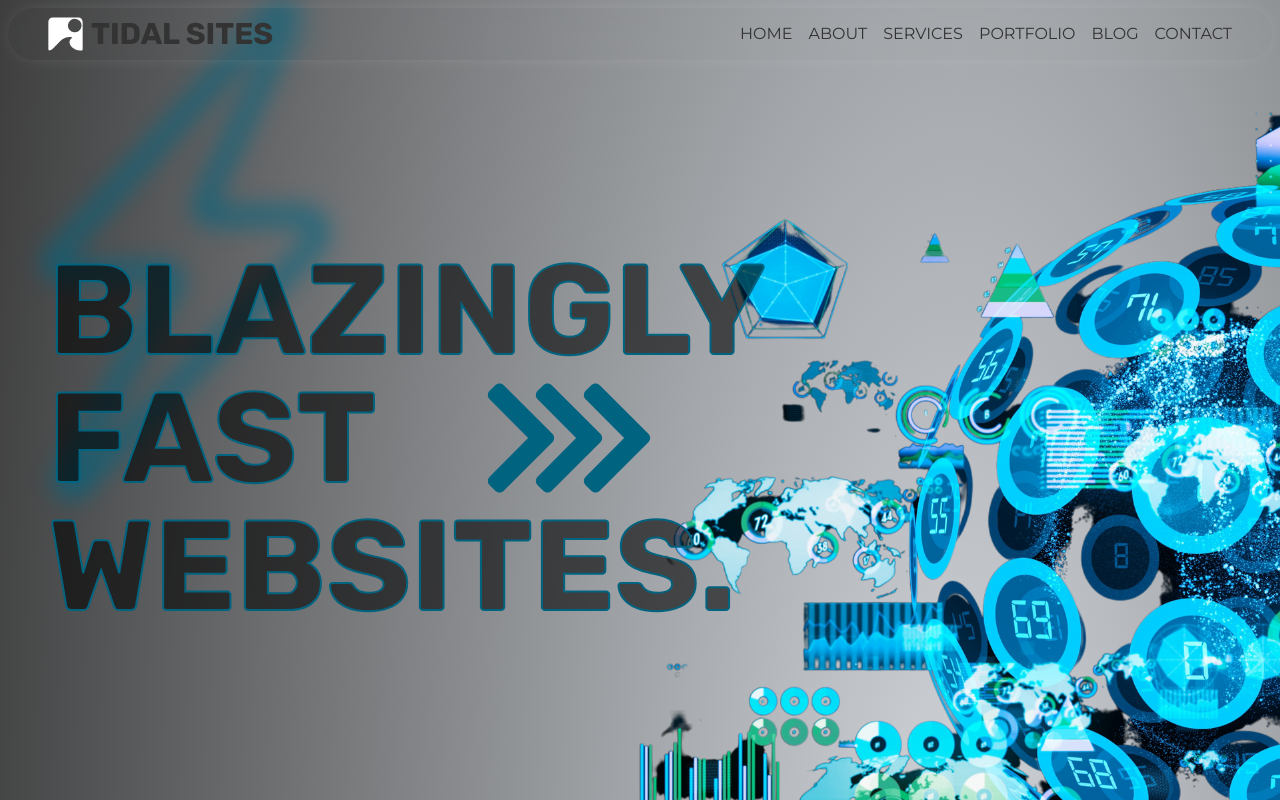
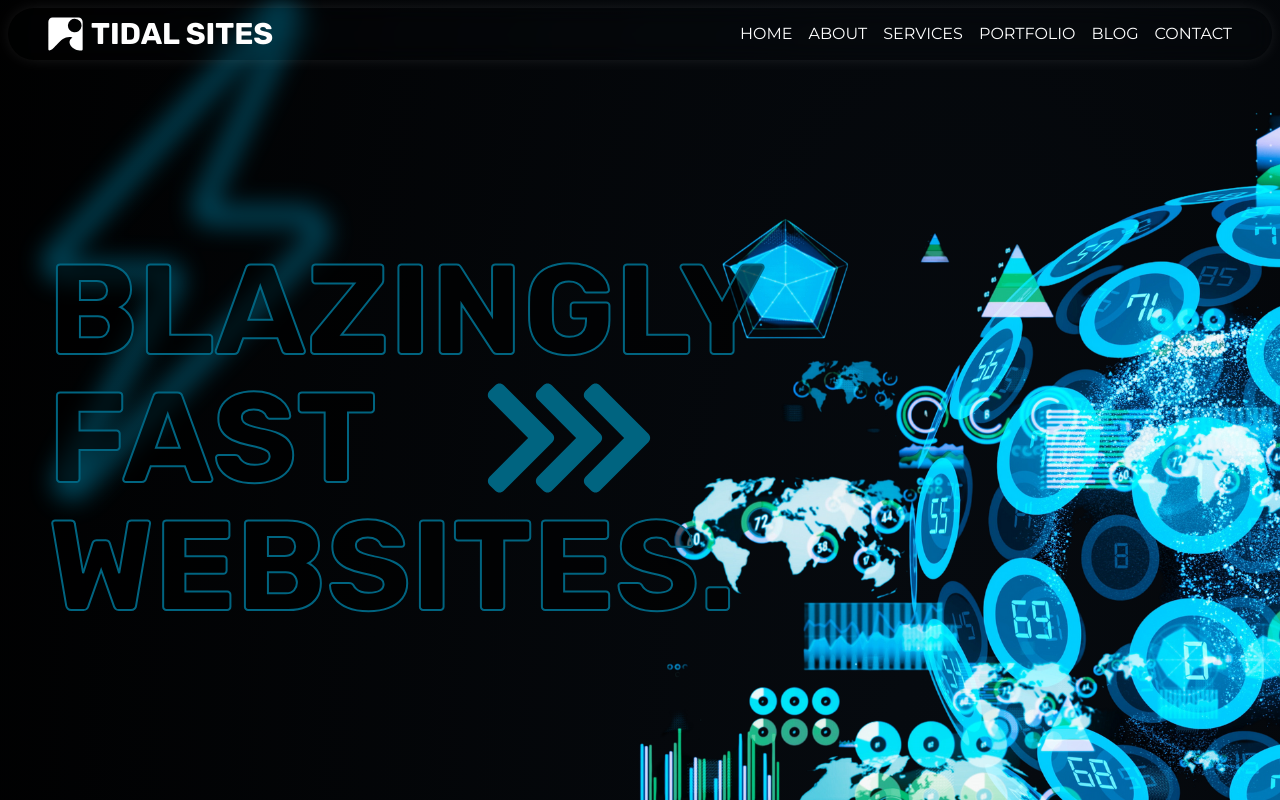
Before and after one commit to tidalsites/tidalsites, a Next.js app: page / in a window 1280 px wide. Shown: the top 800 px of the page. Built offline with nearby package versions, Linux system fonts and the light colour scheme; no server answers.

Commit message:
Fixed light mode coloration

```diff
--- a/app/globals.css
+++ b/app/globals.css
@@ -29,6 +29,7 @@ body {
   margin: 0;
   font-family: Montserrat, Rubik, Fira Sans, Ubuntu, Roboto, sans-serif;
   overflow-x: hidden;
+  background: black;
 }
 
 a {
--- a/app/layout.tsx
+++ b/app/layout.tsx
@@ -4,7 +4,6 @@ import { Header } from "../components/Header";
 import { Footer } from "../components/Footer";
 import { ToastContainer } from "react-toastify";
 import { Analytics } from "@vercel/analytics/react";
-import { Providers } from "@/app/providers";
 import "react-toastify/dist/ReactToastify.css";
 import "./globals.css";
 import Script from "next/script";
@@ -41,14 +40,12 @@ export default function RootLayout({
           src={`https://www.google.com/recaptcha/api.js?render=${process.env.NEXT_PUBLIC_RECAPTCHA_SITE_KEY}`}
           strategy="beforeInteractive"
         />
-        <Providers>
-          <Header />
-          <main className="dark:text-[--white] text-[--black]">
-            <ToastContainer className="mt-[--navbar-height]" theme="dark" />
-            {children}
-          </main>
-          <Footer />
-        </Providers>
+        <Header />
+        <main className="text-[--white]">
+          <ToastContainer className="mt-[--navbar-height]" theme="dark" />
+          {children}
+        </main>
+        <Footer />
         <Analytics />
       </body>
     </html>
--- a/components/Header.tsx
+++ b/components/Header.tsx
@@ -31,7 +31,7 @@ export const Header: FC = () => {
   }, []);
 
   return (
-    <header className="w-[100vw] fixed top-2 z-10 text-[--black] dark:text-[--white] shadow lg:shadow-none px-2 flex">
+    <header className="w-[100vw] fixed top-2 z-10 text-[--white] shadow lg:shadow-none px-2 flex">
       <div className="w-full max-w-page flex gap-2 mx-auto">
         <div className="grow flex justify-between px-10 items-center rounded-full backdrop-filter backdrop-blur-[10px] shadow-[0_0_20px_-8px_rgba(255,255,255,.25)]">
           <div className="py-1">
--- a/package.json
+++ b/package.json
@@ -1,7 +1,7 @@
 {
   "name": "tidalsites",
   "private": true,
-  "version": "4.2.0",
+  "version": "4.2.1",
   "scripts": {
     "dev": "next dev --turbopack",
     "build": "next build",
```
